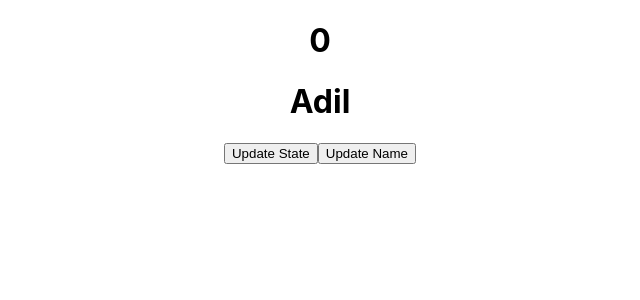
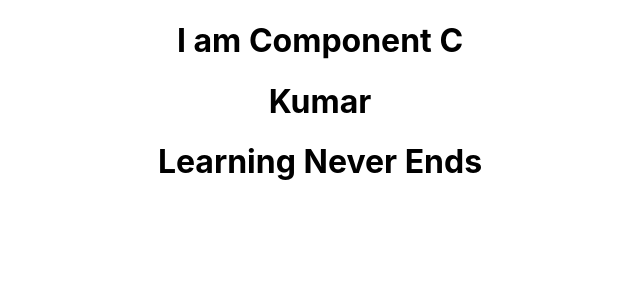
Before and after one commit to riazgul03/ReactJS, a React (Create React App) app in the folder new-app/: page / in a window 1280 px wide. Shown: the top 300 px of the page, without its empty margins (320-960 px from the left). Built offline with nearby package versions, Linux system fonts and the light colour scheme.

Commit message:
UseContext Hook In React

```diff
--- a/new-app/src/App.js
+++ b/new-app/src/App.js
@@ -10,14 +10,21 @@ import ClassState from './ClassState';
 import FunctionState from './FunctionState';
 import ClassEffect from './ClassEffect';
 import FunctionEffect from './FunctionEffect';
+import CompA from './CompA';
+import { createContext, useState } from 'react';
 
+export const NameContext = createContext()
+export const ChannelContext = createContext()
 
-
-function App(){
-  return(
+function App() {
+  const [name, setName] = useState('Kumar')
+  return (
     <div>
-    {/* <ClassEffect/> */}
-    <FunctionEffect/>
+      <NameContext.Provider value={name}>
+        <ChannelContext.Provider value={"Learning Never Ends"}>
+          <CompA />
+        </ChannelContext.Provider>
+      </NameContext.Provider>
     </div>
   )
 }
--- /dev/null
+++ b/new-app/src/CompA.js
@@ -0,0 +1,11 @@
+import React from 'react'
+import CompB from './CompB'
+function CompA() {
+  return (
+    <div>
+      <CompB />
+    </div>
+  )
+}
+
+export default CompA
--- /dev/null
+++ b/new-app/src/CompB.js
@@ -0,0 +1,12 @@
+import React from 'react'
+import CompC from './CompC'
+
+function CompB() {
+  return (
+    <div>
+      <CompC />
+    </div>
+  )
+}
+
+export default CompB
--- /dev/null
+++ b/new-app/src/CompC.js
@@ -0,0 +1,19 @@
+import React, { useContext } from 'react'
+import { ChannelContext, NameContext } from './App'
+
+
+function CompC() {
+  const myName = useContext(NameContext)
+  const myChannelName = useContext(ChannelContext)
+
+  return (
+    <div>
+      <h1>I am Component C</h1>
+      <h1>{myName}</h1>
+      <h1>{myChannelName}</h1>
+
+    </div>
+  )
+}
+
+export default CompC
```
